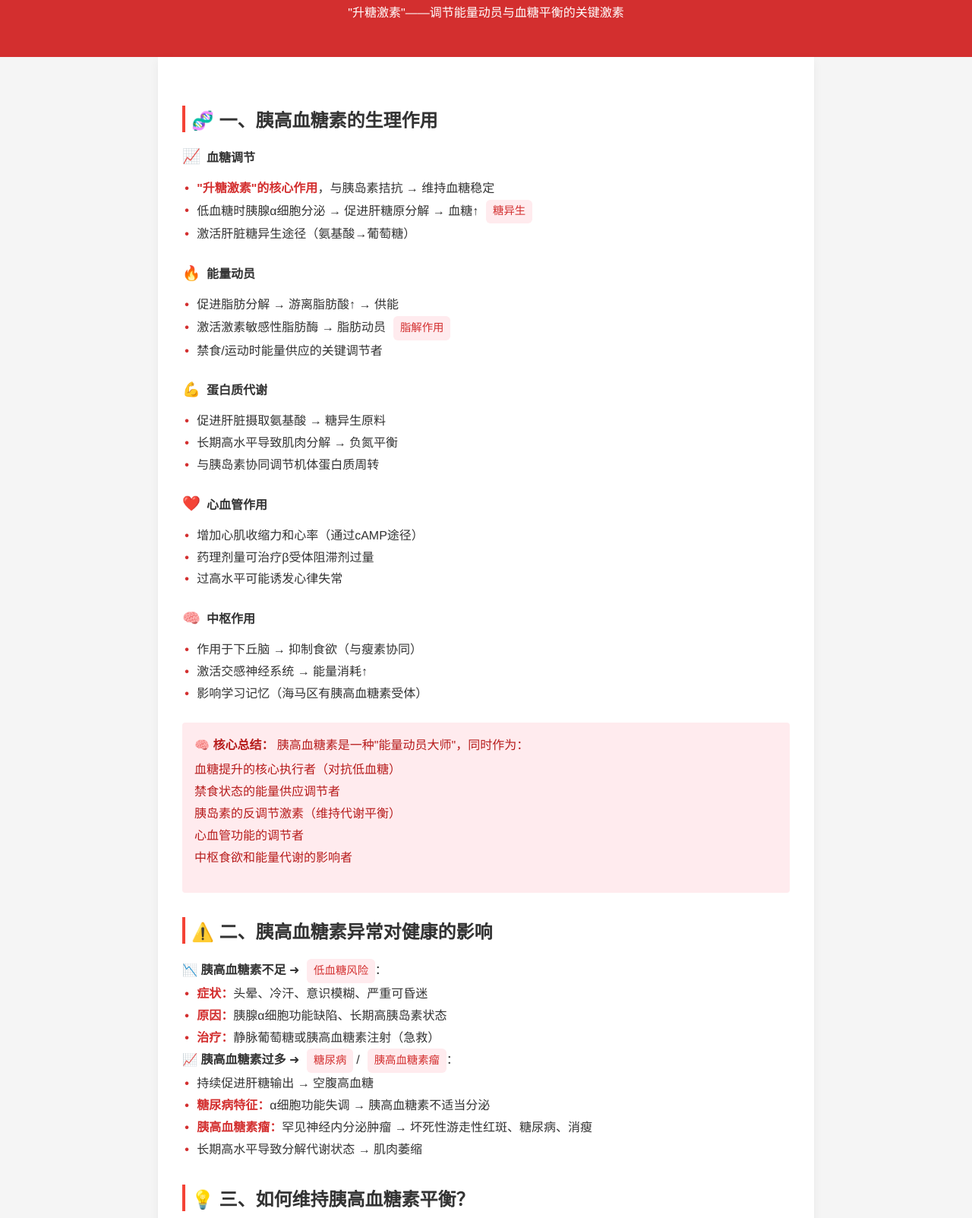
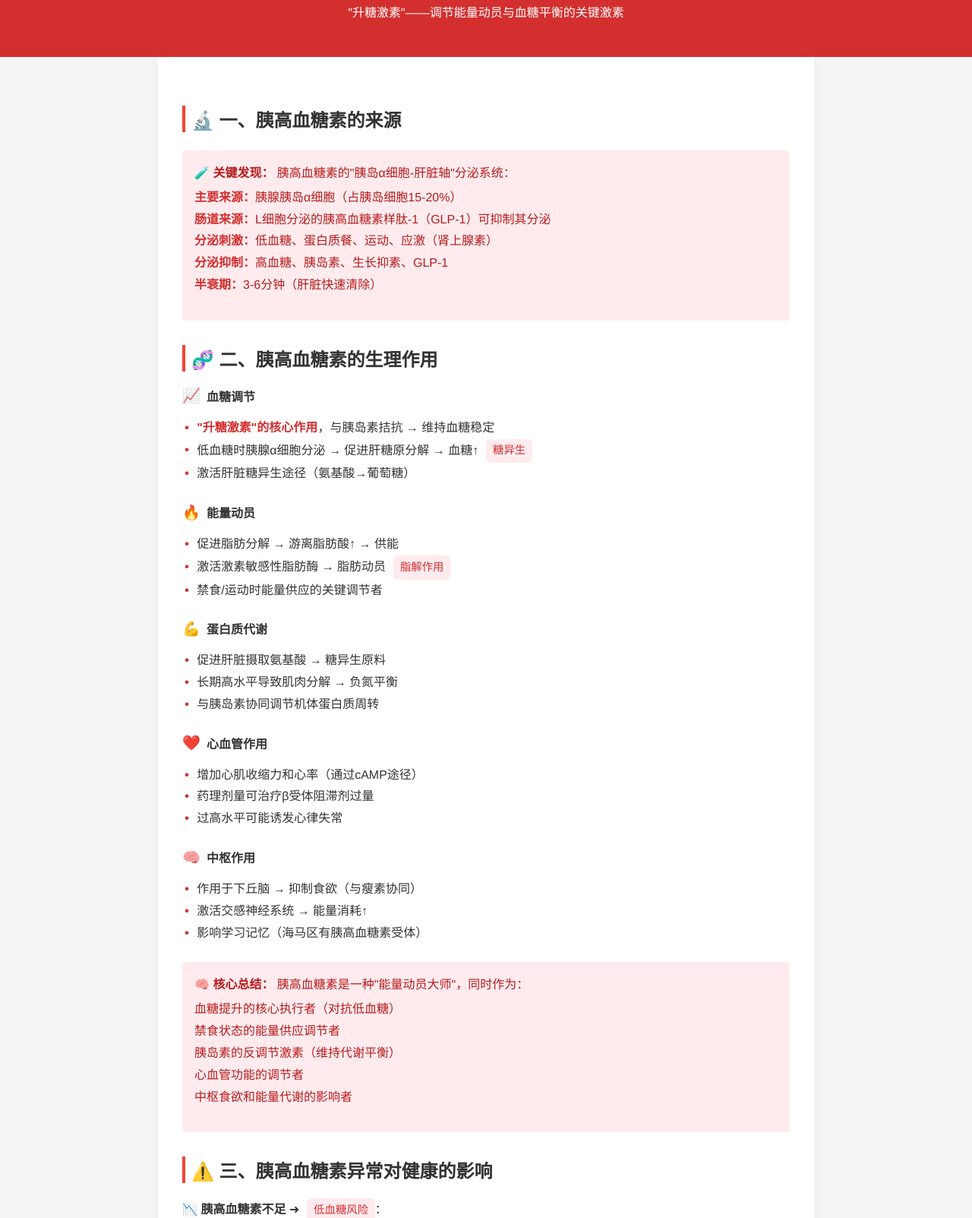
Before and after one commit to Sandy-long/lean-Glucagon, a plain HTML site: page index.html in a window 1280 px wide. Shown: the part 118-1721 px from the top of the page at 76% size. Drawn offline with Linux system fonts and the light colour scheme.

Commit message:
Update index.html

```diff
--- a/index.html
+++ b/index.html
@@ -113,7 +113,20 @@
     <p>"升糖激素"——调节能量动员与血糖平衡的关键激素</p>
   </header>
   <main>
-    <h2>🧬 一、胰高血糖素的生理作用</h2>
+    <h2>🔬 一、胰高血糖素的来源</h2>
+
+    <div class="highlight" style="padding:1rem; margin:1.5rem 0; border-radius:4px; background-color:#FFEBEE;">
+      <strong>🧪 关键发现：</strong> 胰高血糖素的"胰岛α细胞-肝脏轴"分泌系统：
+      <ul style="margin-top:0.5rem;">
+        <li><span class="core-point">主要来源：</span>胰腺胰岛α细胞（占胰岛细胞15-20%）</li>
+        <li><span class="core-point">肠道来源：</span>L细胞分泌的胰高血糖素样肽-1（GLP-1）可抑制其分泌</li>
+        <li><span class="core-point">分泌刺激：</span>低血糖、蛋白质餐、运动、应激（肾上腺素）</li>
+        <li><span class="core-point">分泌抑制：</span>高血糖、胰岛素、生长抑素、GLP-1</li>
+        <li><span class="core-point">半衰期：</span>3-6分钟（肝脏快速清除）</li>
+      </ul>
+    </div>
+
+    <h2>🧬 二、胰高血糖素的生理作用</h2>
 
     <div class="function-group">
       <div class="function-title"><span class="function-icon">📈</span> 血糖调节</div>
@@ -171,7 +184,7 @@
       </ul>
     </div>
 
-    <h2>⚠️ 二、胰高血糖素异常对健康的影响</h2>
+    <h2>⚠️ 三、胰高血糖素异常对健康的影响</h2>
     <ul>
       <li>📉 <strong>胰高血糖素不足</strong> ➜ <span class="tag">低血糖风险</span>：
         <ul class="sub-list">
@@ -190,12 +203,12 @@
       </li>
     </ul>
 
-    <h2>💡 三、如何维持胰高血糖素平衡？</h2>
+    <h2>💡 四、如何维持胰高血糖素平衡？</h2>
     <table>
       <thead>
         <tr>
           <th>方法</th>
-          <th>原因与作用</th>
+          <th>科学依据</th>
         </tr>
       </thead>
       <tbody>
@@ -230,7 +243,7 @@
       </tbody>
     </table>
 
-    <h2>📚 四、参考文献</h2>
+    <h2>📚 五、参考文献</h2>
     <ol>
       <li><strong>胰高血糖素基础生理</strong><br>
         - Jiang G, Zhang BB. "Glucagon and regulation of glucose metabolism." Am J Physiol Endocrinol Metab 2003.<br>
```
